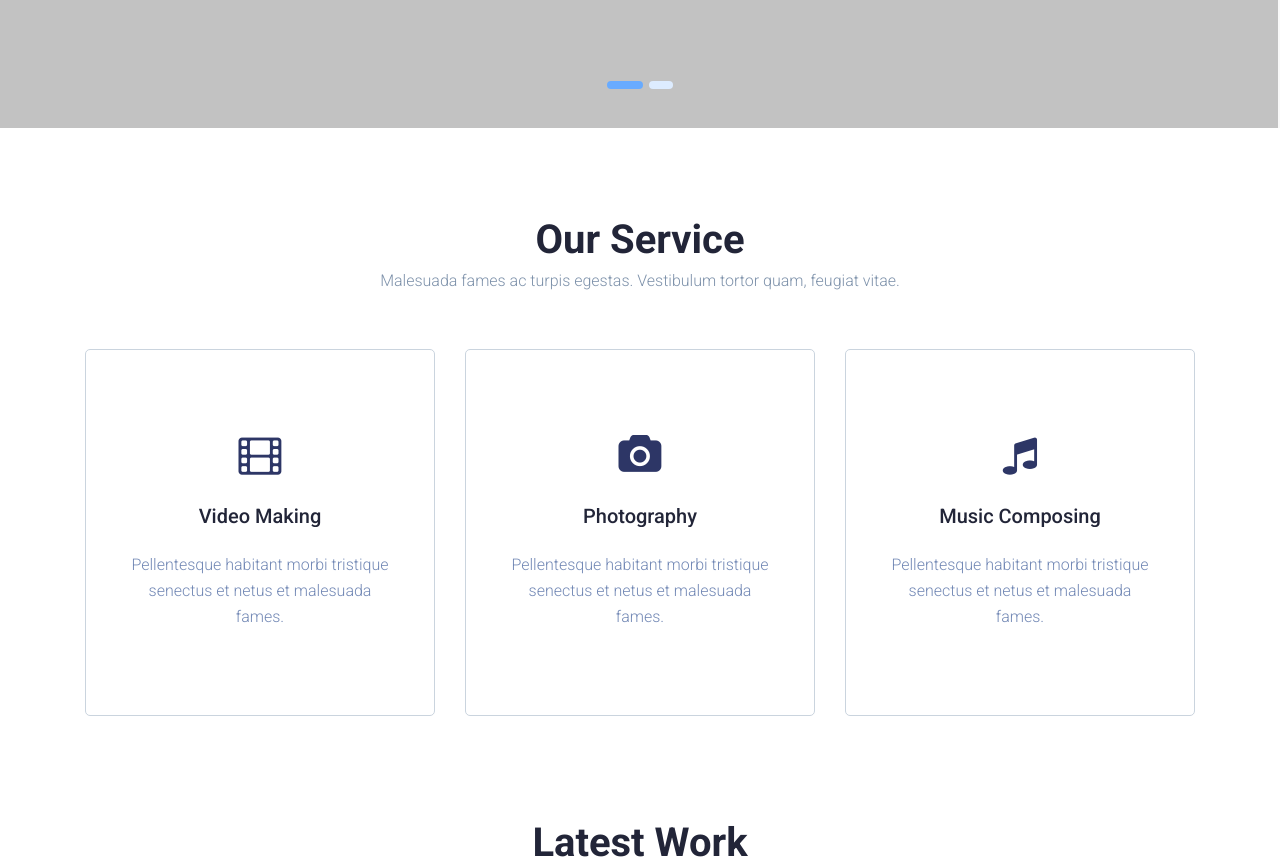
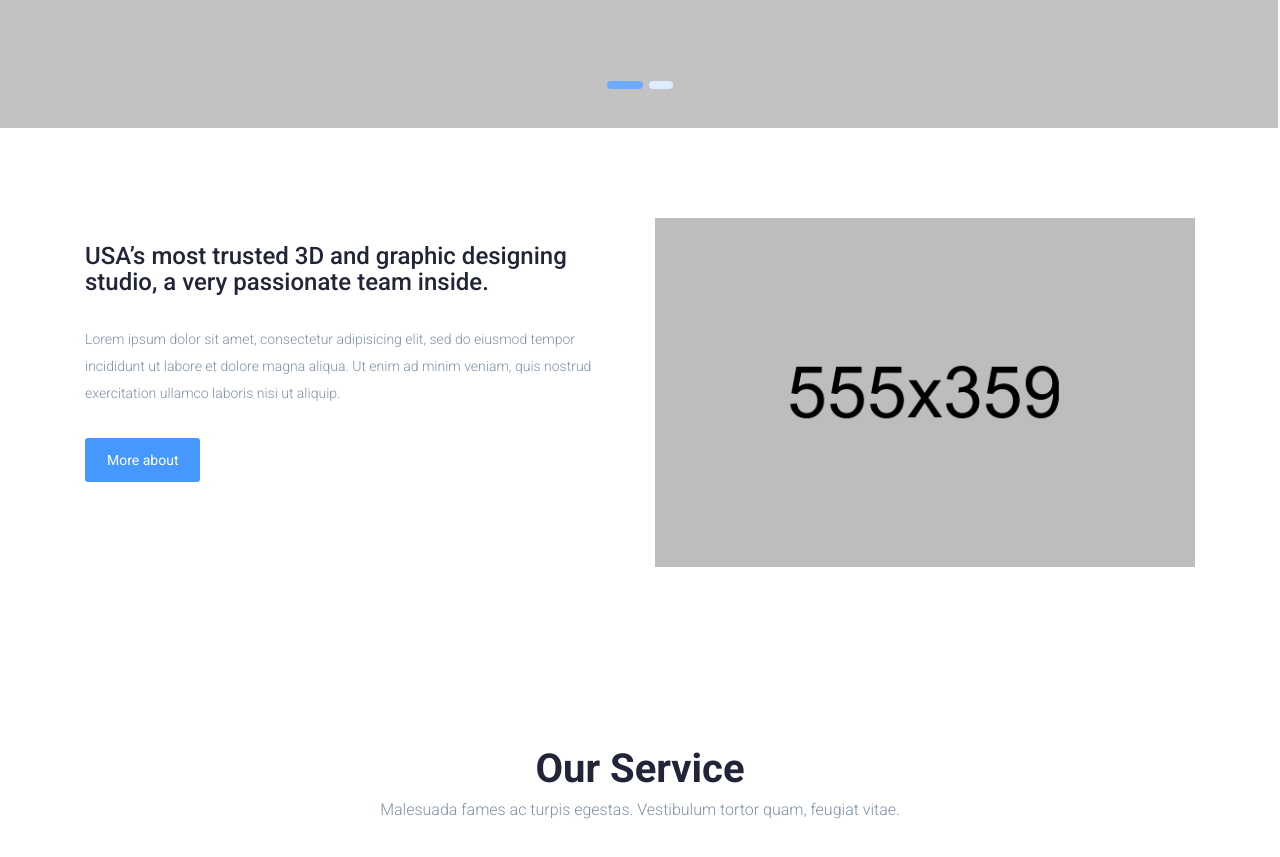
Before and after one commit to meterrill/create-eleventy-theme, an Eleventy site: page src/index.html in a window 1280 px wide. Shown: the part 660-1517 px from the top of the page. Built offline with nearby package versions, Linux system fonts and the light colour scheme; Eleventy itself is replaced by a stand-in of ours; files that its build step writes are made by us from their sources.

Commit message:
Update about-area to use front matter

```diff
--- a/src/includes/layouts/homepage.njk
+++ b/src/includes/layouts/homepage.njk
@@ -26,6 +26,25 @@
       </div>
     {% endfor %}
 
+  </div>
+
+  <div class="about-area sp">
+		<div class="container">
+			<div class="row">
+				<div class="col-md-6">
+					<div class="about-content">
+						<h3>{{ about.title }}</h3>
+						<p>{{ about.description }}</p>
+						<a href="{{ about.link.url }}" class="button">{{ about.link.text }}</a>
+					</div>
+				</div>
+				<div class="col-md-6">
+					<div class="about-img">
+						<img src="{{ about.image }}" alt="{{ about.title }}">
+					</div>
+				</div>
+			</div>
+		</div>
   </div>
 
   <div class="service-area spt">
--- a/src/index.html
+++ b/src/index.html
@@ -14,4 +14,11 @@ banners:
     link:
       text: "Learn More"
       url: "/about"
+about:
+  title: "USA’s most trusted 3D and graphic designing studio, a very passionate team inside."
+  description: "Lorem ipsum dolor sit amet, consectetur adipisicing elit, sed do eiusmod tempor incididunt ut labore et dolore magna aliqua. Ut enim ad minim veniam, quis nostrud exercitation ullamco laboris nisi ut aliquip."
+  image: "/assets/img/about.png"
+  link:
+    url: /about/
+    text: "More about"
 ---
```
